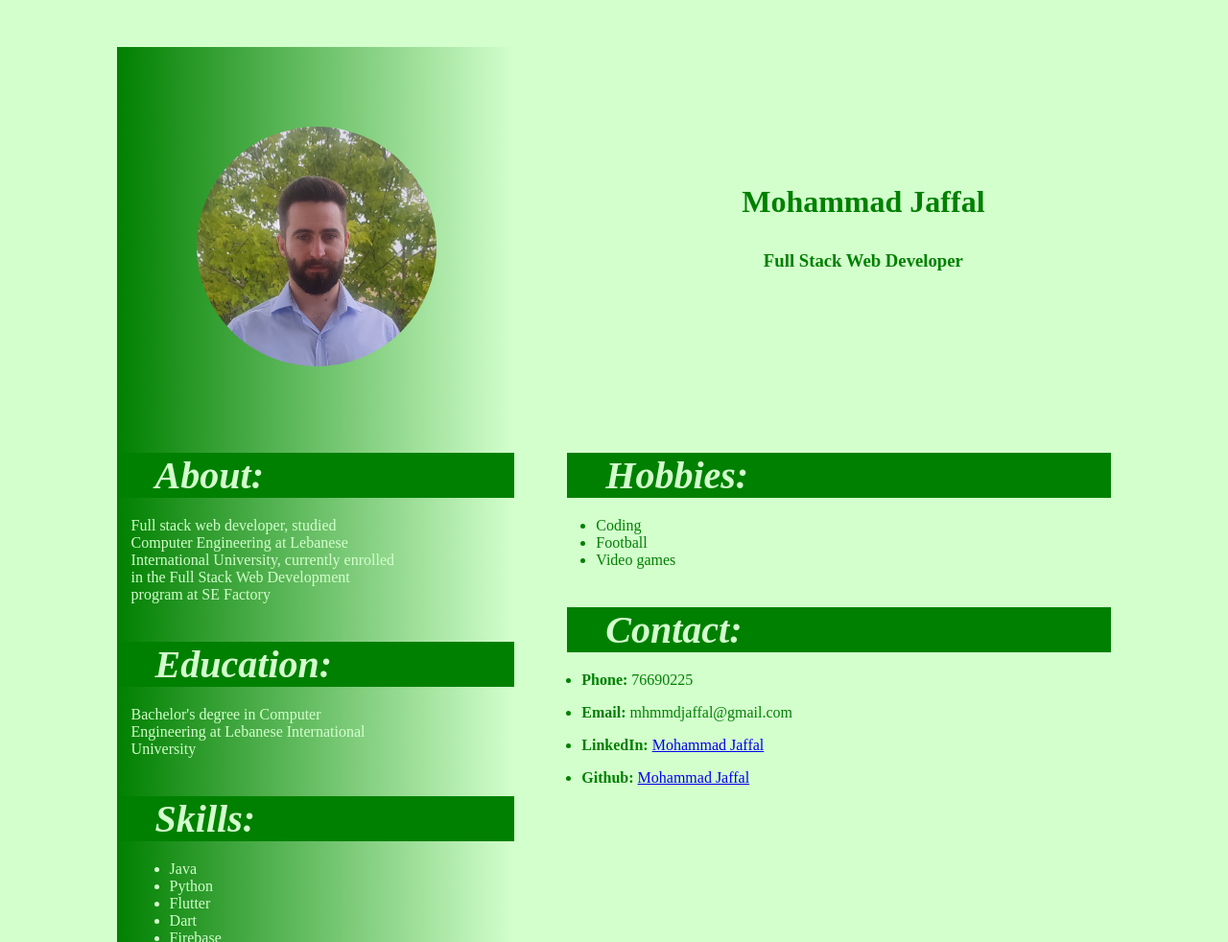
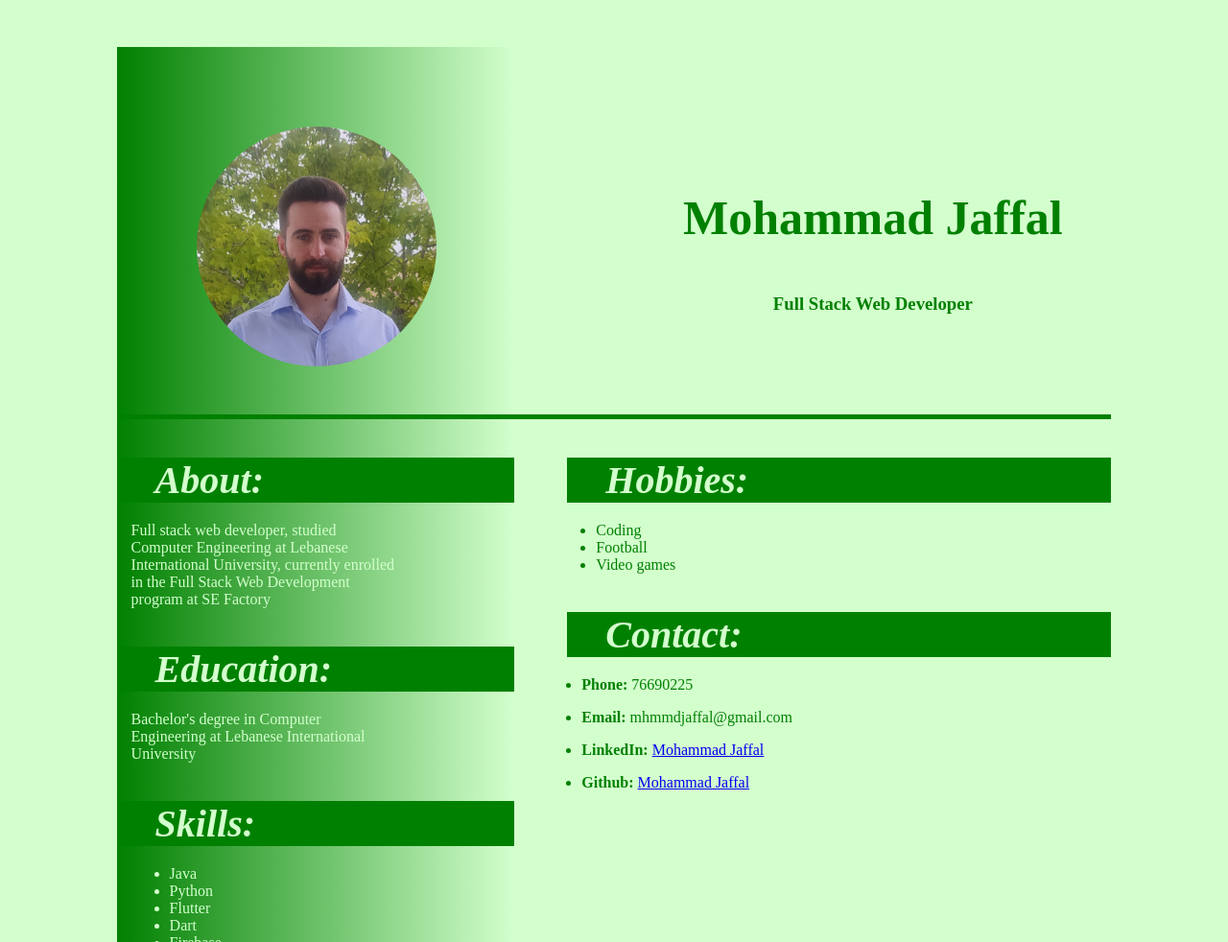
Before and after one commit to mohammad-jaffal/cv-flex, a plain HTML site: page index.html in a window 1280 px wide. Shown: the whole page at 96% size. Drawn offline with Linux system fonts and the light colour scheme.

Commit message:
Fixing some css

```diff
--- a/index.html
+++ b/index.html
@@ -21,6 +21,8 @@
                 </div>
             </div>
         </div>
+
+        <hr class="separator">
 
         <div class="main-container">
 
--- a/styles/style_sheet.css
+++ b/styles/style_sheet.css
@@ -3,6 +3,7 @@ html, body {
     margin-left: 5%;
     margin-right: 5%;
     margin-top: 2%;
+    margin-bottom: 20%;
   }
 
 .main-container {
@@ -23,7 +24,6 @@ html, body {
 .top-right-container {
     flex-grow: 1;
 
-    margin-right: 20px;
 
 }
 
@@ -96,3 +96,15 @@ html, body {
     margin-top: 30%;
 
 }
+
+.separator {
+    border-style: hidden;
+    height: 5px;
+    background-color: green;
+    margin: 0;
+}
+
+.name {
+    font-weight: bold;
+    font-size: 50;
+}
```
